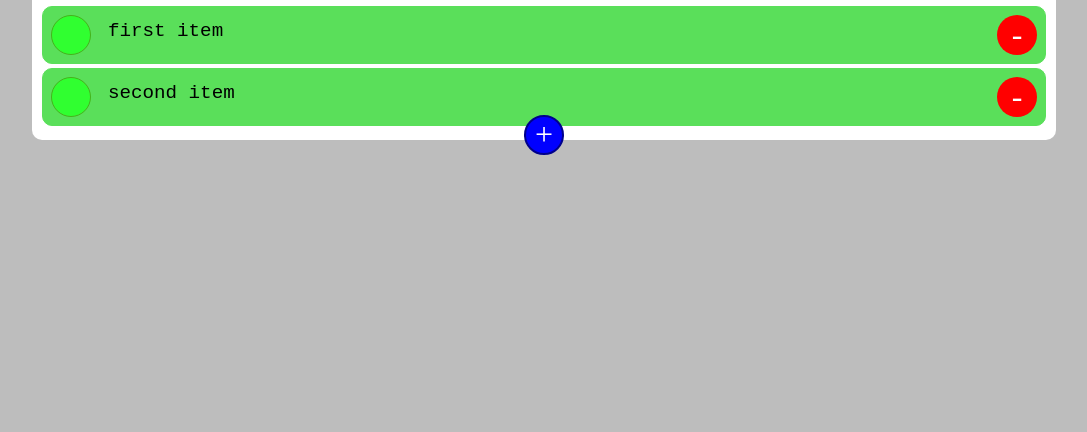
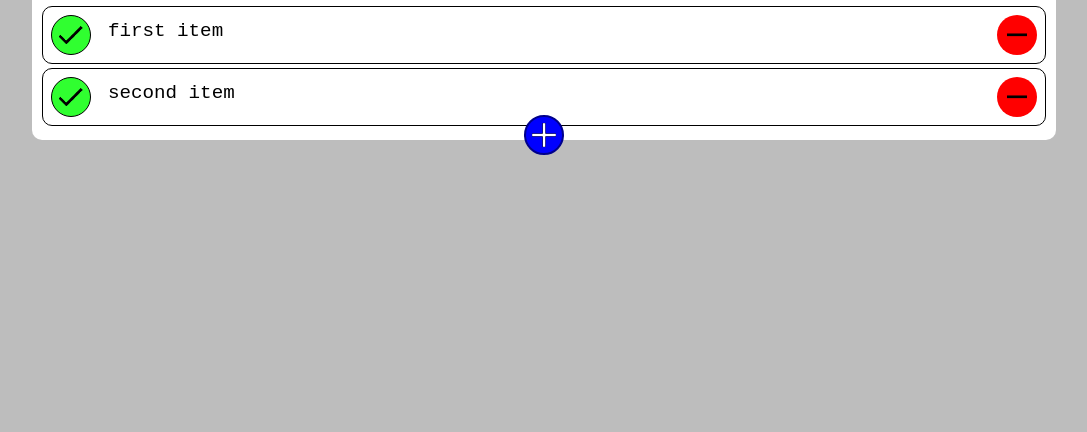
Before and after one commit to imki123/todo-parcel, a website: page index.html in a window 1280 px wide. Shown: the part 372-804 px from the top of the page, without its empty margins (96-1183 px from the left). Drawn offline with Linux system fonts and the light colour scheme.

Commit message:
fix resizeTextarea(), fit styles, add imgs

```diff
--- a/index.css
+++ b/index.css
@@ -9,6 +9,9 @@ body {
   margin: 0;
 }
 
+h1{
+  text-align: center;
+}
 .hidden {
   position: absolute;
   top: -1000000px;
@@ -44,8 +47,8 @@ body {
   display: flex;
   justify-content: space-between;
   align-items: center;
-  background: #5adf5a;
-  border: 1px solid #5adf5a;
+  background: white;
+  border: 1px solid black;
   margin-bottom: 4px;
   border-radius: 10px;
 }
@@ -66,14 +69,16 @@ body {
 }
 .done {
   margin-right: 10px;
+  border: 1px solid black;
+}
+.done img{
+  width: 24px;
 }
 .done.true {
   background: rgb(95, 95, 95);
-  border: 1px solid black;
 }
 .done.false {
   background: #30ff30;
-  border: 1px solid #46b11c;
 }
 .text {
   width: calc(100% - 100px);
@@ -105,8 +110,14 @@ textarea.true {
   background: #5255ff;
   border: 2px solid blue;
 }
-.delete {
+.add img{
+  width: 24px;
+}
+.remove {
   background: red;
+}
+.remove img{
+  width: 20px;
 }
 
 @media (max-width: 500px) {
--- a/index.html
+++ b/index.html
@@ -13,9 +13,13 @@
         <div class="lists">
           <!-- render items using JS-->
         </div>
-        <div class="button add">+</div>
+        <div class="button add">
+          <img src="./images/add.png"/>
+        </div>
       </div>
     </div>
-    <textarea id="fakeTextarea"></textarea>
+    <textarea id="fakeTextarea" class="hidden"></textarea>
+    <img id="check" src="./images/check.png" class="hidden"/>
+    <img id="remove" src="./images/remove.png" class="hidden"/>
   </body>
 </html>
--- a/index.js
+++ b/index.js
@@ -14,7 +14,6 @@ let lists = [
 
 //리스트 개수
 let count = lists.length
-
 // refresh. 변경시 리스트를 다시 렌더링하는 함수
 function refresh() {
   console.log('refresh')
@@ -22,13 +21,27 @@ function refresh() {
   let html = ''
   for (let i of lists) {
     html += `<div id="item_${i._id}" class="item ${i.done}">
-    <div class="button done hover ${i.done}"></div>
+
+    <div class="button done hover ${i.done}">
+      <img class="check"/>
+    </div>
       <div class="text"><textarea class="${i.done}">${i.text}</textarea></div>
-      <div class="button delete hover">-</div>
+      <div class="button remove hover">
+        <img class="remove"/>
+      </div>
     </div>`
   }
   const list = document.querySelector('.lists')
   if (list) list.innerHTML = html
+
+  //img src 동적 설정. parcel 때문에.
+  for(let i of document.querySelectorAll('.check')){
+    i.src = document.querySelector('#check').src
+  }
+  for(let i of document.querySelectorAll('.remove')){
+    i.src = document.querySelector('#remove').src
+  }
+
 
   //add 이벤트 추가
   const add = document.querySelector('.add')
@@ -45,11 +58,11 @@ function refresh() {
     }
   }
 
-  //delete 이벤트 추가
-  const deletes = document.querySelectorAll('.delete')
-  for (let i of deletes) {
+  //remove 이벤트 추가
+  const removes = document.querySelectorAll('.remove')
+  for (let i of removes) {
     i.onclick = function () {
-      deleteItem(Number(i.parentNode.id.replace('item_', '')))
+      removeItem(Number(i.parentNode.id.replace('item_', '')))
     }
   }
 
@@ -88,7 +101,7 @@ function addItem() {
 }
 
 //삭제 클릭하면 item 삭제하고 refresh()
-function deleteItem(_id) {
+function removeItem(_id) {
   lists = lists.filter((i) => i._id !== _id)
   refresh()
 }
--- a/package.json
+++ b/package.json
@@ -15,7 +15,6 @@
   "author": "",
   "license": "ISC",
   "dependencies": {
-    "gh-pages": "3.1.0",
-    "redux": "4.0.5"
+    "gh-pages": "3.1.0"
   }
 }
```
Also changed, not shown: images/add.png (added), images/check.png (added), images/remove.png (added), 1 other file.
